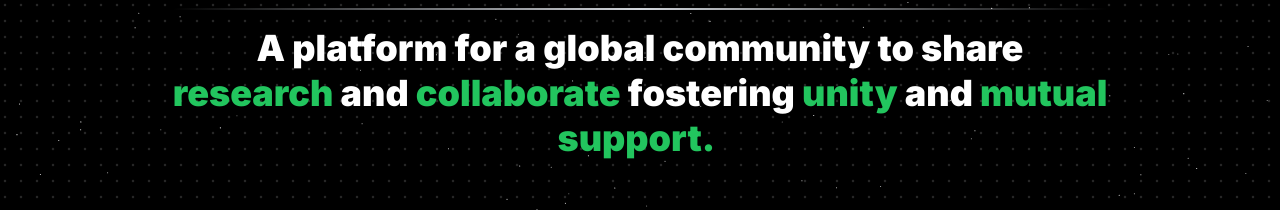
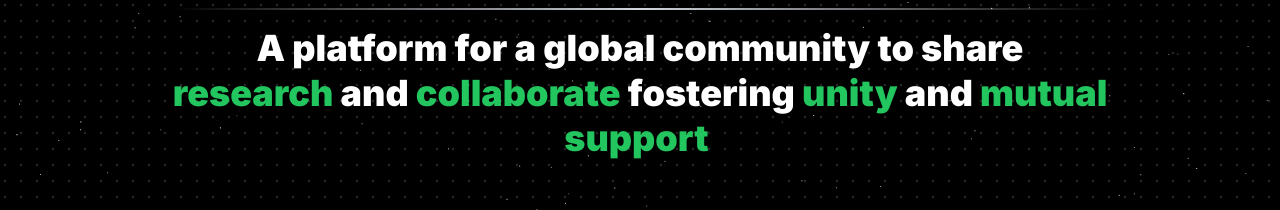
Before and after one commit to ahmkhn/dsspp, a Next.js app in the folder dssp/: page / in a window 1280 px wide. Shown: the part 304-514 px from the top of the page. Built offline with nearby package versions, Linux system fonts and the light colour scheme; no server answers.

Commit message:
punctuation fix

```diff
--- a/dssp/components/Hero.tsx
+++ b/dssp/components/Hero.tsx
@@ -31,7 +31,7 @@ export function HeroHighlightDemo() {
         fostering&nbsp;
         <Highlight className="text-green-500">unity&nbsp;</Highlight>
         and&nbsp;
-        <Highlight className="text-green-500">mutual support.&nbsp;</Highlight>
+        <Highlight className="text-green-500">mutual support&nbsp;</Highlight>
       </motion.h1>
     </HeroHighlight>
   );
```
